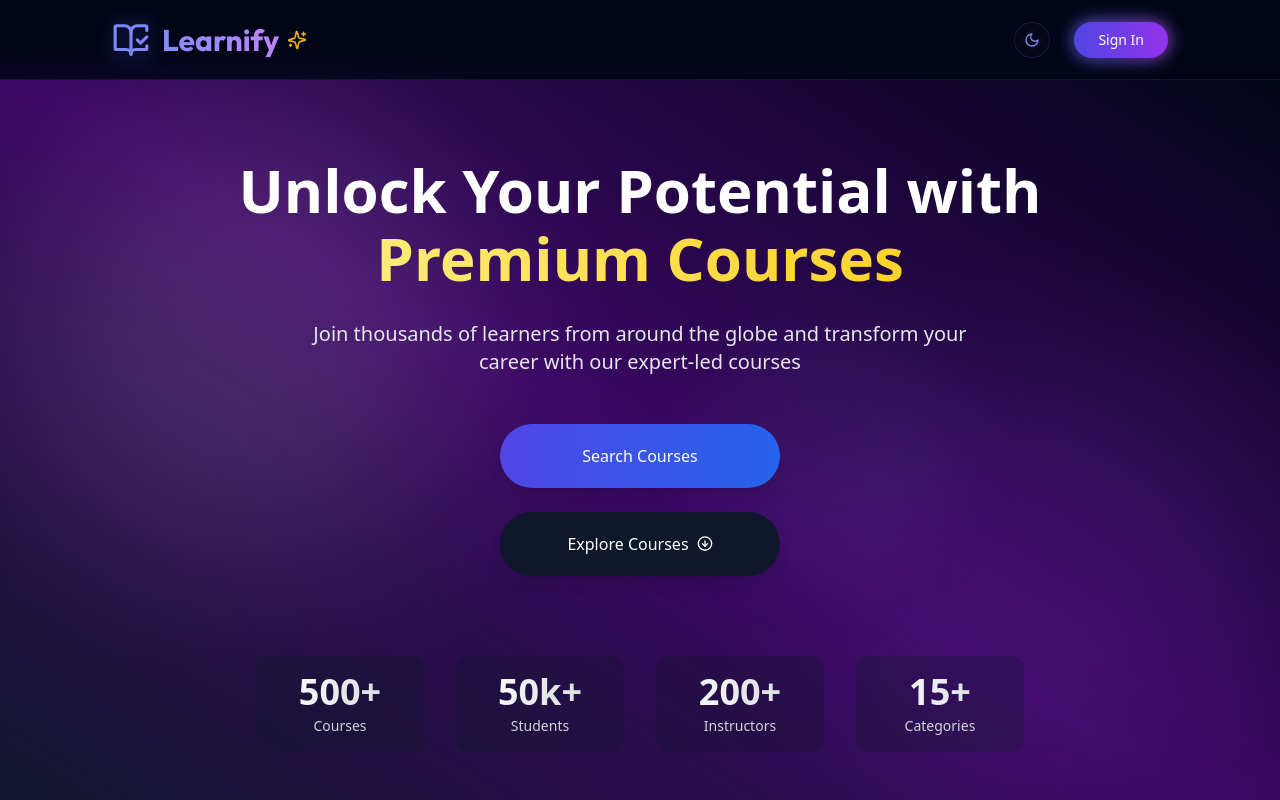
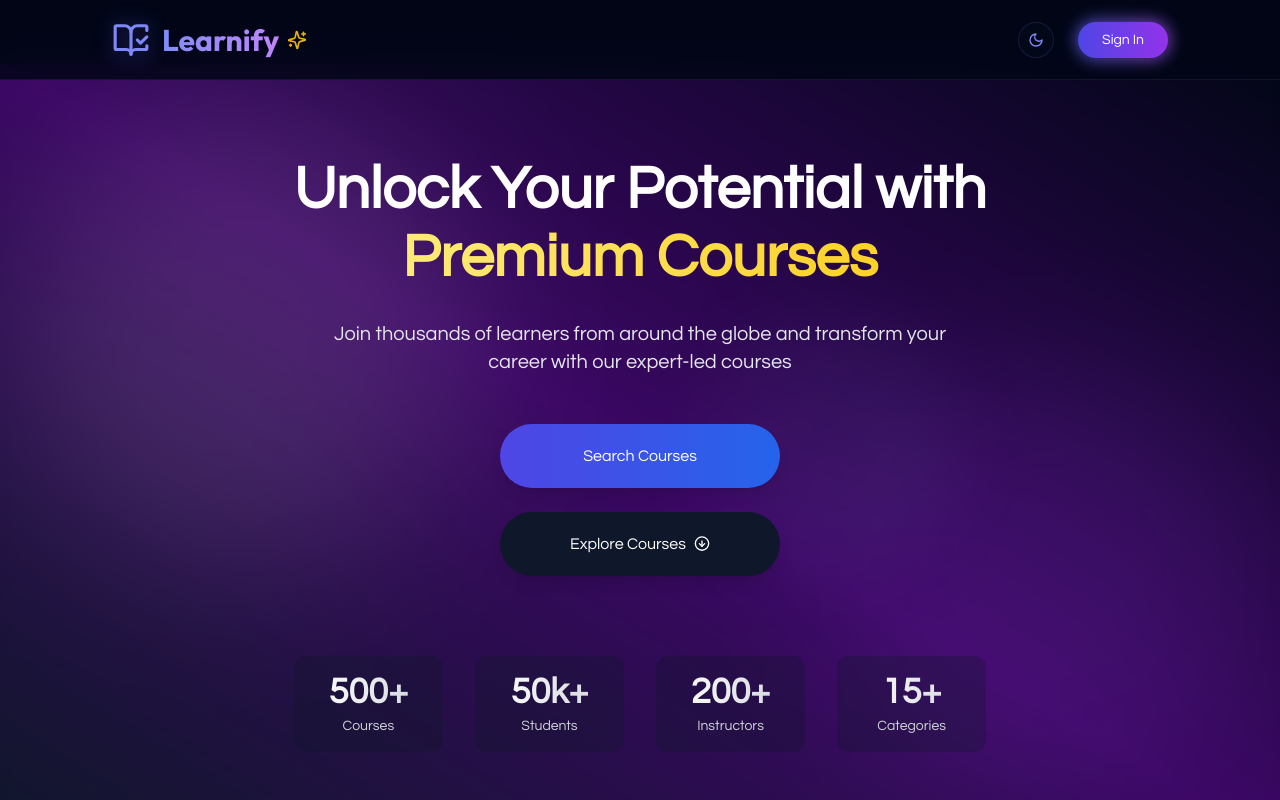
Before and after one commit to AgrawalAman02/Learnify, a React (Vite) app in the folder client/: page / in a window 1280 px wide. Shown: the top 800 px of the page. Built offline with nearby package versions, Linux system fonts and the light colour scheme; no server answers; a web font is replaced by a local one.

Commit message:
feat: add fonts for improved typography

```diff
--- a/client/index.html
+++ b/client/index.html
@@ -9,6 +9,7 @@
       href="https://fonts.googleapis.com/css2?family=Audiowide&family=Chewy&family=Handjet:wght@100..900&family=Lekton:ital,wght@0,400;0,700;1,400&family=Permanent+Marker&family=Protest+Guerrilla&family=Silkscreen:wght@400;700&family=Urbanist:ital,wght@0,100..900;1,100..900&display=swap"
       rel="stylesheet"
     />
+    <link href="https://fonts.googleapis.com/css2?family=Montserrat:ital,wght@0,100..900;1,100..900&family=Questrial&display=swap" rel="stylesheet">
     <meta name="viewport" content="width=device-width, initial-scale=1.0" />
     <title>Learnify</title>
     <script src="https://checkout.razorpay.com/v1/checkout.js"></script>
--- a/client/src/Layout/MainLayout.jsx
+++ b/client/src/Layout/MainLayout.jsx
@@ -5,7 +5,7 @@
 
 const MainLayout = () => {
   return (
-    <div>
+    <div className='font-questrial'>
         <ScrollToTop/>
         <NavBar/>
         <div className='mt-16'>
--- a/client/src/index.css
+++ b/client/src/index.css
@@ -2,10 +2,26 @@
 @import '@fontsource/outfit/500.css';
 @import '@fontsource/outfit/600.css';
 @import '@fontsource/outfit/700.css';
+/* Add new font imports */
+@import url('https://fonts.googleapis.com/css2?family=Questrial&display=swap');
+@import url('https://fonts.googleapis.com/css2?family=Montserrat:ital,wght@0,100..900;1,100..900&display=swap');
 @tailwind base;
 @tailwind components;
 @tailwind utilities;
 /* ... */
+
+/* Add your font classes */
+.questrial {
+  font-family: "Questrial", sans-serif;
+  font-weight: 400;
+  font-style: normal;
+}
+
+.montserrat {
+  font-family: "Montserrat", sans-serif;
+  font-optical-sizing: auto;
+  font-style: normal;
+}
 
 @layer base {
   :root {
--- a/client/tailwind.config.js
+++ b/client/tailwind.config.js
@@ -14,6 +14,8 @@
 			silkscreen: ['Silkscreen', 'sans-serif'],
 			urbanist: ['Urbanist', 'sans-serif'],
 			outfit: ['Outfit', 'sans-serif'],
+			questrial: ['Questrial', 'sans-serif'],
+            montserrat: ['Montserrat', 'sans-serif'],
 		},
   		borderRadius: {
   			lg: 'var(--radius)',
```
